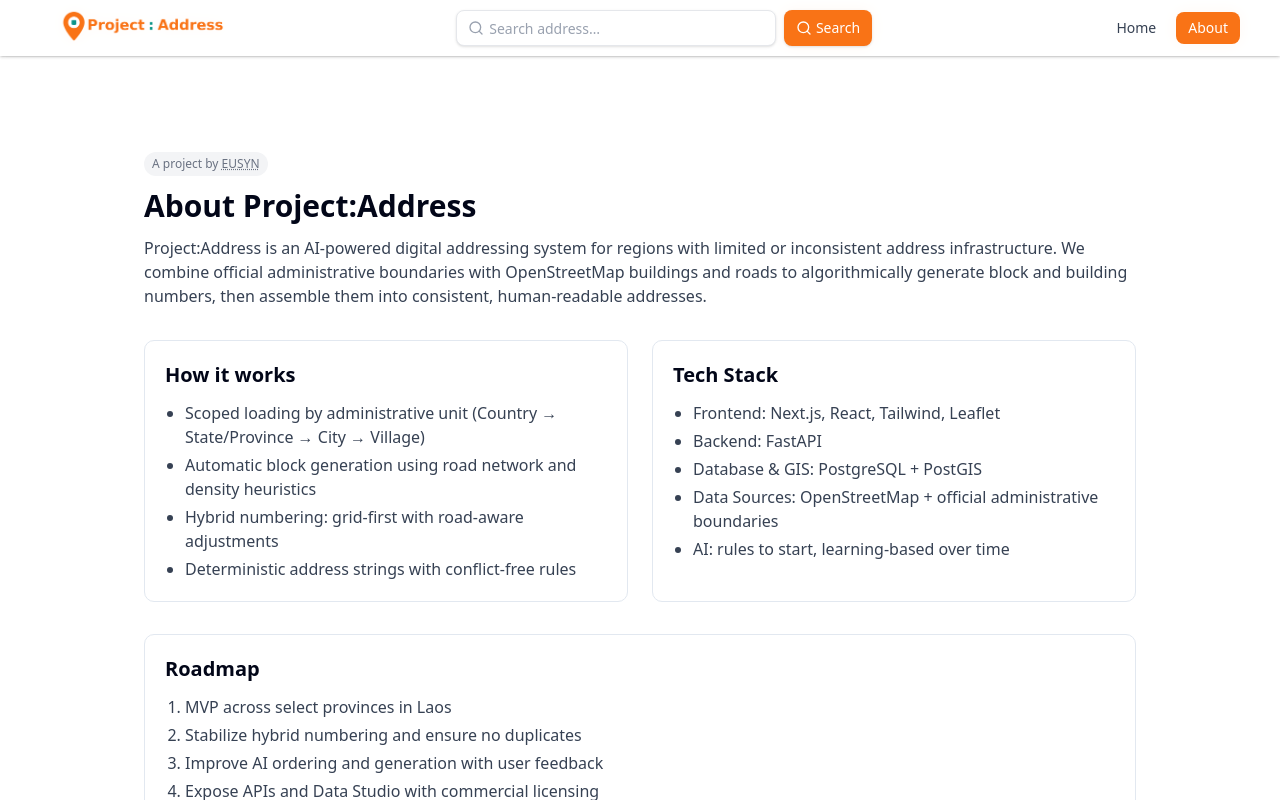
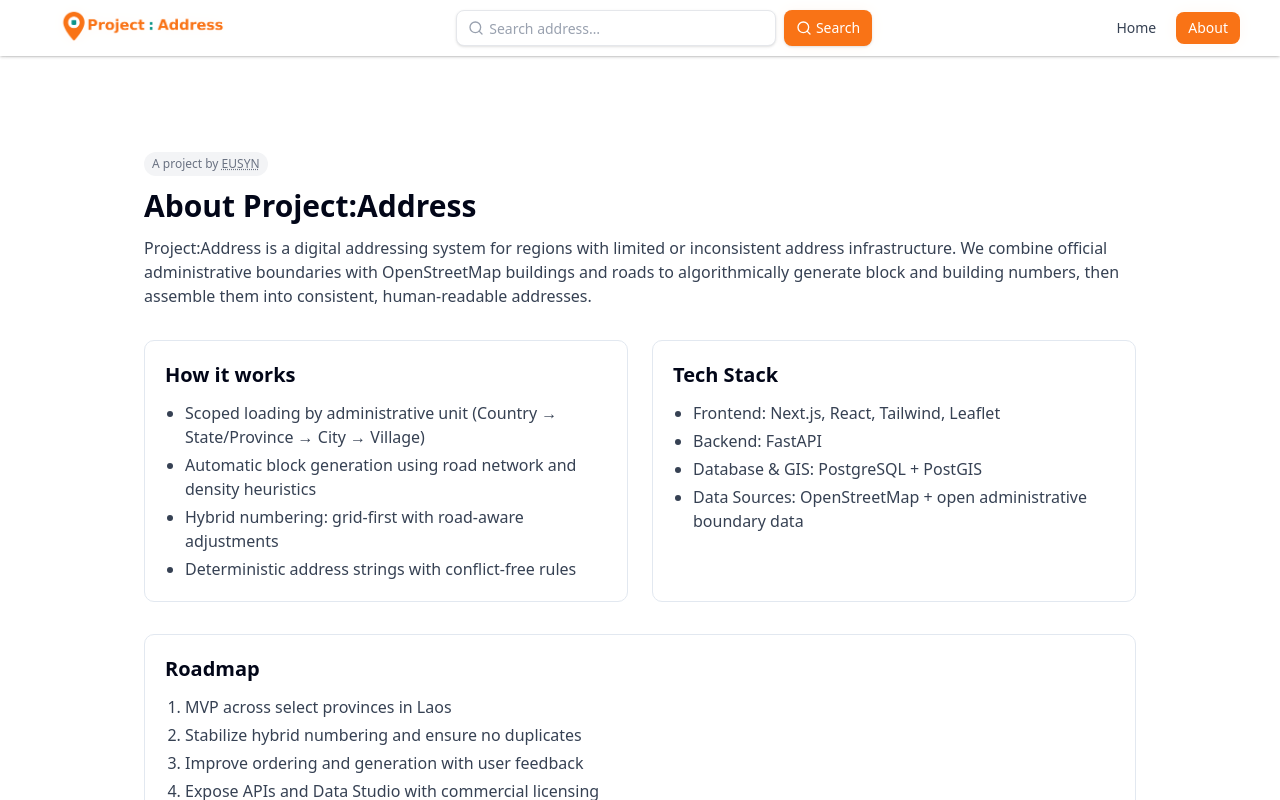
Before and after one commit to brian7942/Project-Address-frontend, a Next.js app in the folder frontend/: page /about in a window 1280 px wide. Built offline with nearby package versions, Linux system fonts and the light colour scheme.

Commit message:
docs: drop AI claims from About page

```diff
--- a/frontend/src/app/about/page.tsx
+++ b/frontend/src/app/about/page.tsx
@@ -31,7 +31,7 @@ export default function AboutPage() {
 
           <h1 className="mt-3 text-3xl font-bold">About Project:Address</h1>
           <p className="mt-3 text-gray-700">
-            Project:Address is an AI-powered digital addressing system for regions with
+            Project:Address is a digital addressing system for regions with
             limited or inconsistent address infrastructure. We combine official administrative
             boundaries with OpenStreetMap buildings and roads to algorithmically generate
             block and building numbers, then assemble them into consistent, human-readable
@@ -55,8 +55,7 @@ export default function AboutPage() {
                 <li>Frontend: Next.js, React, Tailwind, Leaflet</li>
                 <li>Backend: FastAPI</li>
                 <li>Database & GIS: PostgreSQL + PostGIS</li>
-                <li>Data Sources: OpenStreetMap + official administrative boundaries</li>
-                <li>AI: rules to start, learning-based over time</li>
+                <li>Data Sources: OpenStreetMap + open administrative boundary data</li>
               </ul>
             </div>
           </div>
@@ -66,7 +65,7 @@ export default function AboutPage() {
             <ol className="mt-3 list-decimal pl-5 text-gray-700 space-y-1">
               <li>MVP across select provinces in Laos</li>
               <li>Stabilize hybrid numbering and ensure no duplicates</li>
-              <li>Improve AI ordering and generation with user feedback</li>
+              <li>Improve ordering and generation with user feedback</li>
               <li>Expose APIs and Data Studio with commercial licensing</li>
             </ol>
           </div>
```
